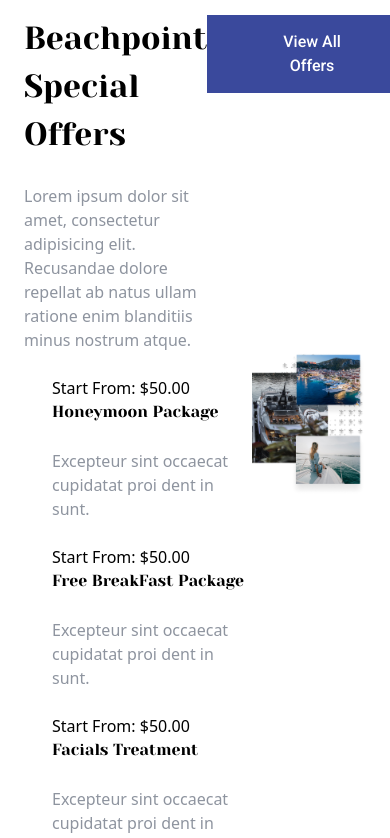
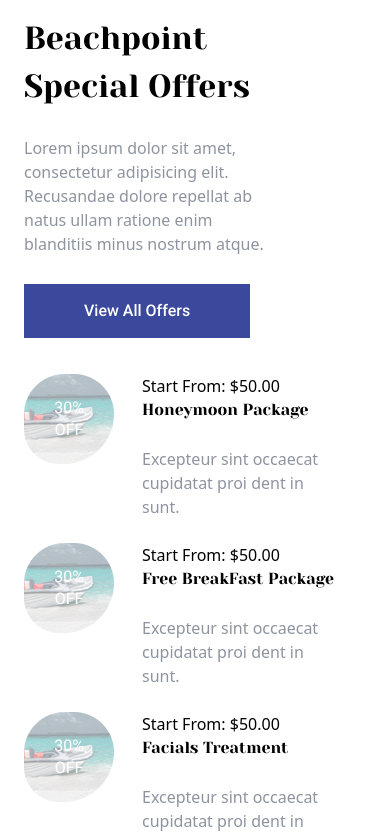
Before and after one commit to Og-Miles/Brookfield_Country_Club, a React (Vite) app in the folder brookfield-country-club/: page / in a window 390 px wide. Shown: the part 4540-5378 px from the top of the page. Built offline with nearby package versions, Linux system fonts and the light colour scheme.

Commit message:
Offers completed

```diff
--- a/brookfield-country-club/src/components/Offers.jsx
+++ b/brookfield-country-club/src/components/Offers.jsx
@@ -23,15 +23,15 @@ const DiscountCard = ({img, fee, title, content}) => (
 const Offers = () => {
   return (
     <div className={`${styles.marginX} ${styles.marginY}`}>
-        <div className={`flex justify-between`}>
+        <div className={`sm:flex justify-between`}>
           <div className='flex flex-col'>
             <h1 className={`${styles.heading1}`}>Beachpoint <br /> Special Offers</h1>
-            <p className={`${styles.paragraph}`}>Lorem ipsum dolor sit amet, consectetur adipisicing elit. Recusandae dolore repellat ab natus ullam ratione enim blanditiis minus nostrum atque.</p>
+            <p className={`${styles.paragraph} mb-7`}>Lorem ipsum dolor sit amet, consectetur adipisicing elit. Recusandae dolore repellat ab natus ullam ratione enim blanditiis minus nostrum atque.</p>
           </div>
-          <button className='h-[100%] md:w-[100px]'>View All Offers</button>
+          <button className='h-[100%] md:w-[100px] mb-3'>View All Offers</button>
         </div>
 
-        <div className='flex justify-between'>
+        <div className='md:flex justify-between'>
           <div>
             {Discounts.map((Discount, index) => (
               <DiscountCard key={Discount.title} {...Discount} index={index}/>
```
